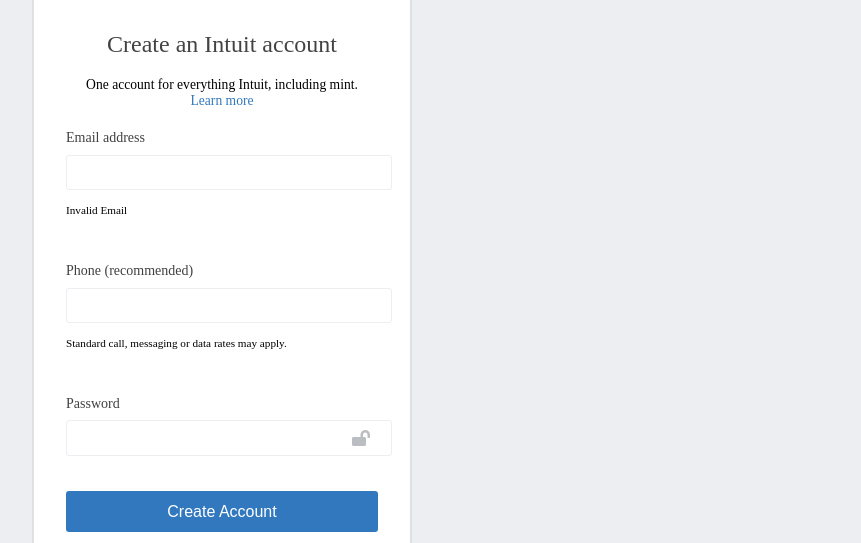
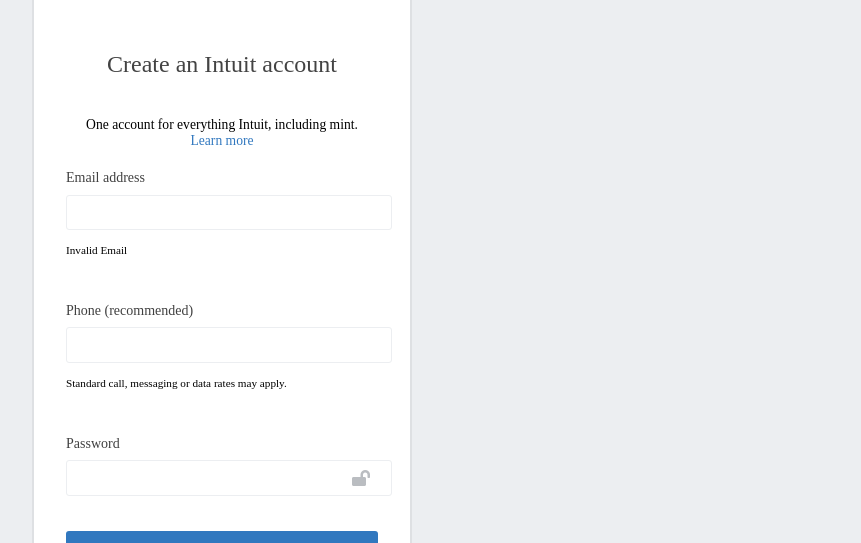
Before and after one commit to layzrd/signup-page, a website: page index.html in a window 1280 px wide. Shown: the part 185-728 px from the top of the page, without its empty margins (418-1279 px from the left). Drawn offline with Linux system fonts and the light colour scheme.

Commit message:
update input element type and replace for header txt by h1

```diff
--- a/index.html
+++ b/index.html
@@ -59,7 +59,7 @@
             <div class="card">
                 <section class="sign-up">
                     <header class="form-header">
-                        <h2 class="big-text">Create an Intuit account</h2>
+                        <h1 class="big-text">Create an Intuit account</h>
                     </header>
                     <div class="form-desc">
                         <p class="text-desc">
@@ -70,13 +70,13 @@
                     <form class="form">
                         <fieldset class="inp-container">
                             <label for="email" class="inp-label">Email address</label>
-                            <input type="text" id="email" class="inp-field">
+                            <input type="email" id="email" class="inp-field">
                             <span class="inp-info">Invalid Email</span>
                         </fieldset>
 
                         <fieldset class="inp-container">
                             <label for="phone" class="inp-label">Phone (recommended)</label>
-                            <input type="text" id="phone" class="inp-field">
+                            <input type="tel" id="phone" class="inp-field">
                             <span class="inp-info">Standard call, messaging or data rates may apply.</span>
                         </fieldset>
 
```
